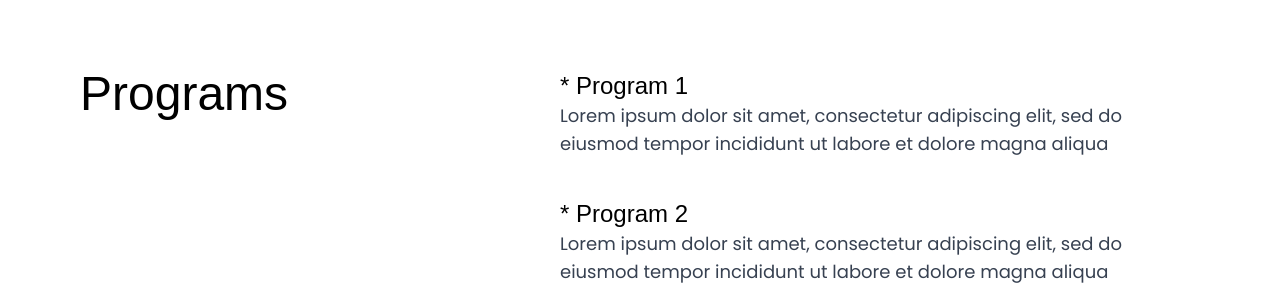
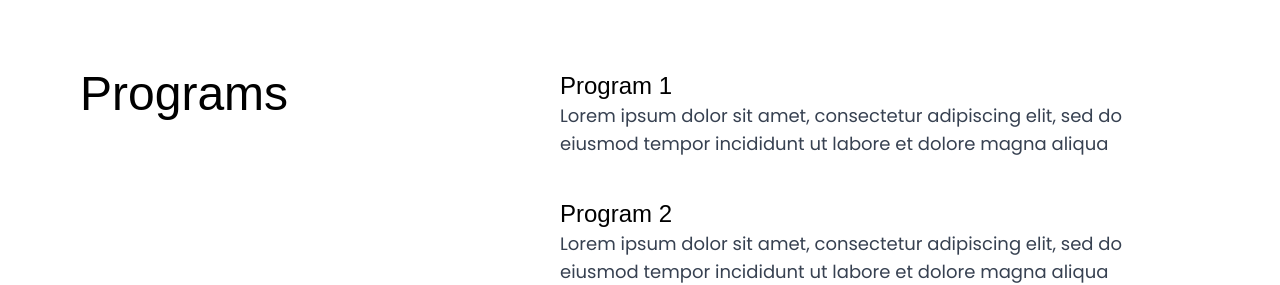
Before and after one commit to ImpressiveCommunity/IC-website, a Next.js app: page /programs_projects in a window 1280 px wide. Shown: the part 278-563 px from the top of the page. Built offline with nearby package versions, Linux system fonts and the light colour scheme; a web font is replaced by a local one.

Commit message:
Update Programs.jsx

```diff
--- a/src/pages/programs_projects/Programs.jsx
+++ b/src/pages/programs_projects/Programs.jsx
@@ -15,7 +15,7 @@ export default function Programs(){
     const list_of_programs = programs.map((program, index)=>
         <div key={index} >
             <h2 className={'text-2xl ' + HeadingFont.className + ''}>
-                * {program.title}
+                {program.title}
             </h2>
             <p className={ TextFont.className +' text-lg text-gray-700'}>
                 {program.description}
```
